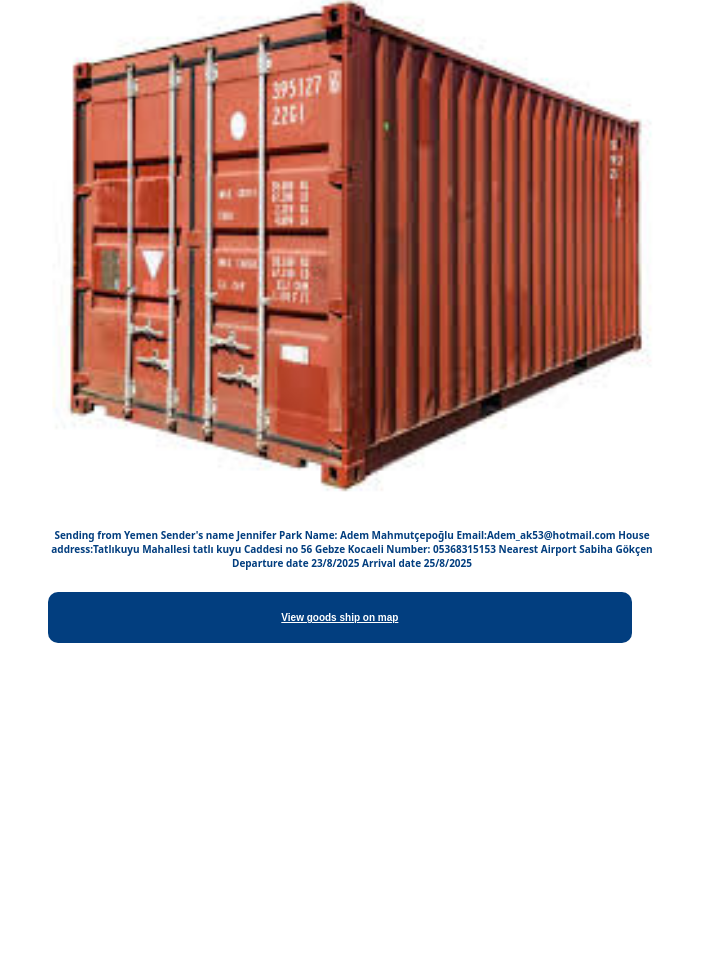
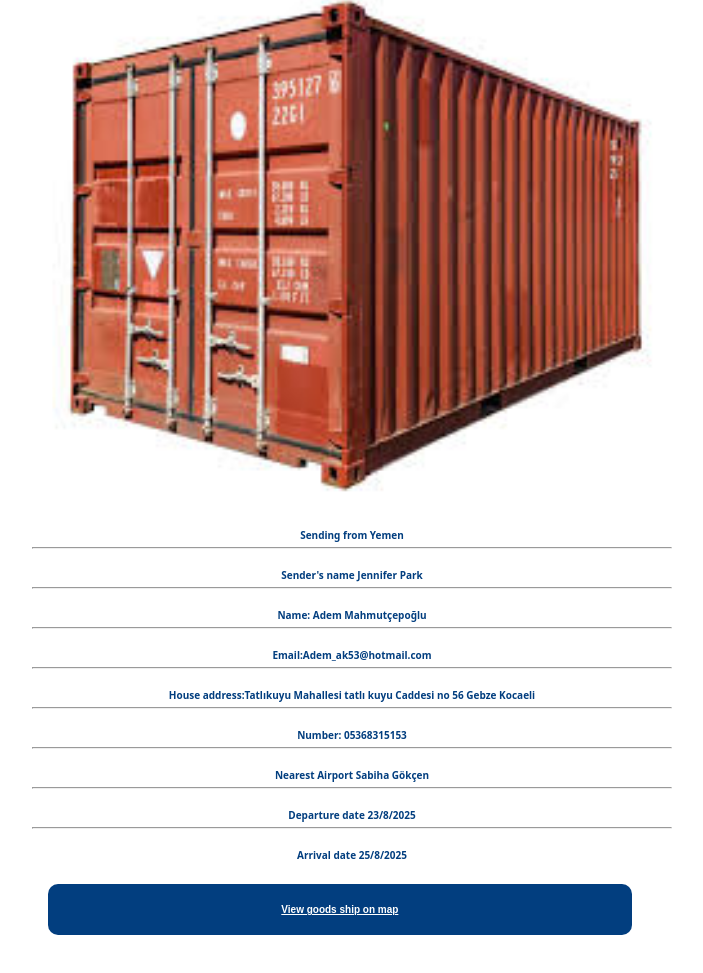
Before and after one commit to franko122/zumberg, a plain HTML site: page main2.html in a window 1280 px wide. Shown: the part 199-1172 px from the top of the page, without its empty margins (288-991 px from the left). Before the commit the page ends 886 px from the top, so only its background shows below. Drawn offline with Linux system fonts and the light colour scheme.

Commit message:
Update main2.html

```diff
--- a/main2.html
+++ b/main2.html
@@ -26,24 +26,32 @@
         <br>
 		  <h1 style="margin-left: 10px; text-align: center; margin: 0% ; font-size: 10px; color: rgb(2, 62, 127);" >
 Sending from Yemen
-
+<hr>
+			  <br>
 Sender's name Jennifer Park
-
+<hr>
+			  <br>
 
 Name: Adem Mahmutçepoğlu
-
+<hr>
+			  <br>
 Email:Adem_ak53@hotmail.com
-
+<hr>
+			  <br>
 House address:Tatlıkuyu Mahallesi tatlı kuyu Caddesi no 56 Gebze Kocaeli
-
+<hr>
+			  <br>
 Number:
  05368315153
-
+<hr>
+			  <br>
 Nearest Airport Sabiha Gökçen
 
-
+<hr>
+			  <br>
 Departure date 23/8/2025
-
+<hr>
+			  <br>
 Arrival date 25/8/2025
 	</h1>
 <br/>
```
